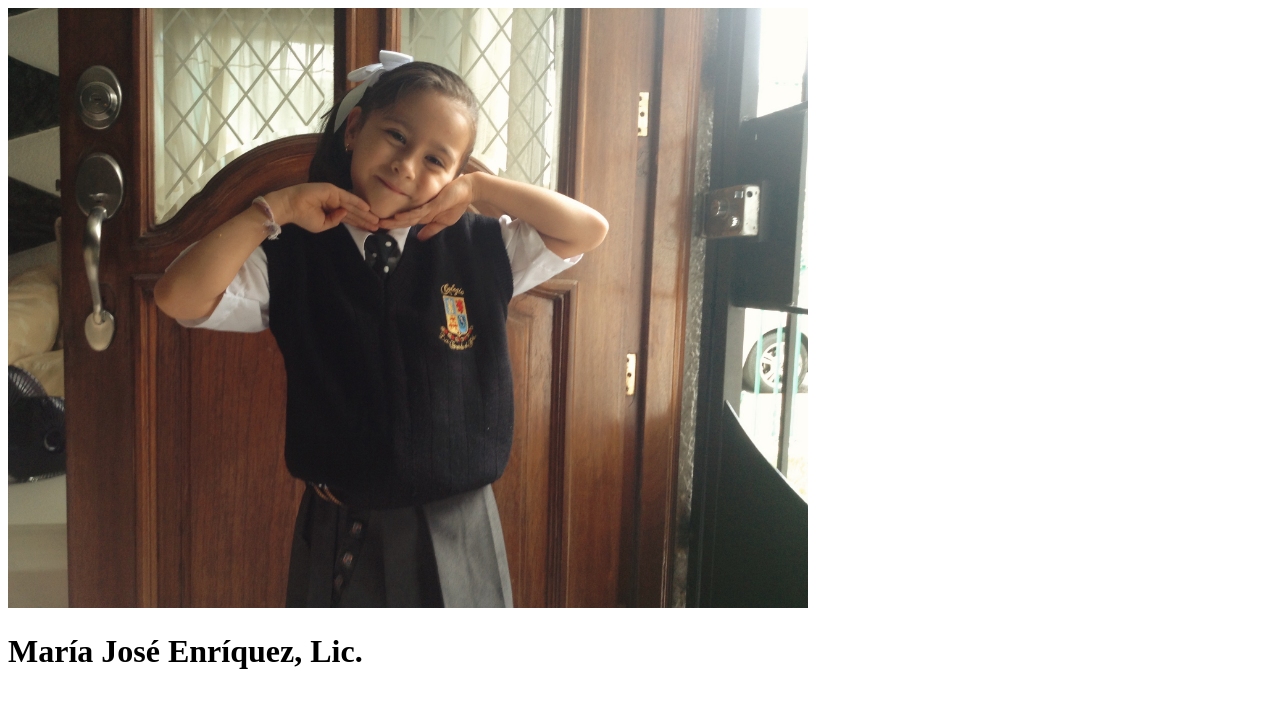
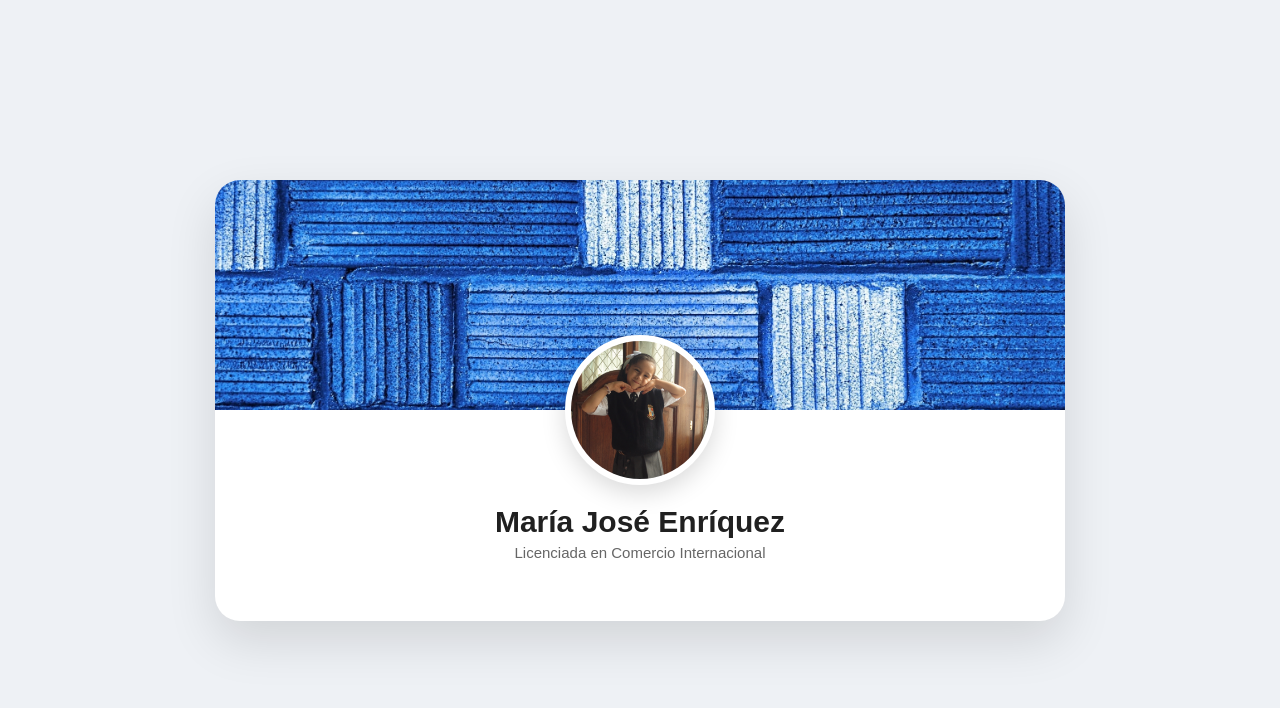
Before and after one commit to mjenriquez001-debug/actividades-dw-majoenriquez, a plain HTML site: page perfil-majoenriquez/index.html in a window 1280 px wide. Drawn offline with Linux system fonts and the light colour scheme.

Commit message:
Actividad1 Perfil Majo- Enriquez update2-Yuri

```diff
--- a/perfil-majoenriquez/index.html
+++ b/perfil-majoenriquez/index.html
@@ -8,6 +8,17 @@
 <head>
     <!-- En la etiqueta del head se incluye el título de la página, los metadatos y
      los enlaces externos coo el css, estilos y apis de letras, íconos y demás -->
+
+     <meta charset="UTF-8">
+  <meta name="description" content="perfil.profesional María José Enríquez">
+  <meta name="keywords" content="Aduanas, Exportaciones, Importaciones, Tratados Comerciales">
+  <meta name="author" content="María José Enríquez">
+  <meta name="viewport" content="width=device-width, initial-scale=1.0">
+
+  <link rel="stylesheet" href="style.css">
+
+  <!--La etiqueta de meta, son los metadatos que nos ayuda a configurar buestro diseño web-->
+
 <title> MajoAduana | María José Enríquez,</title>
 <!--La etiqueta title es el título de como se muestra en el navegador-->
  </head> <!--Aquí termina y se cierra el head-->
@@ -15,29 +26,33 @@
  <!--Aquí INICIA EL BODY-->
  <body>
     <!-- la etiqueta div es para cre4ar una división en la página-->
-    <div class="card">
-        <img src="foto.jpg" alt=" Foto de María José Enríquez" width="800" height="600">
-        <h1> María José Enríquez, Lic. </h1>
+
+    <!--AQUÍ INICIA EL CONTENIDO PRINCIPAL-->
+     <main class="card">
+
+        <div class="cover">
+            <img src="cover.jpg" alt="Foto de cover">
+
+        </div>
+
+        <!--SECCIÓN DEL PERFIL-->
+
+        <section class="profile">
+            <div class="profile-image">
+            <img src="foto.jpg" alt=" Foto de María José Enríquez" width="800" height="600" alt="Foto de María José Enríquez" width="800" height="600">
+            </div>
+
+
+
+            <h1> María José Enríquez </h1>
+            <h2> Licenciada en Comercio Internacional </h2>
+
+        </section>
+</main>
 
 
 
 
-
-        </div>
-
-
-
-    </body> <!--Aquí se CIERRA EL BODY-->
-
-
-
-
-
-
-
-
-
-
-
+</body> <!--Aquí se CIERRA EL BODY-->
 
 </html>
--- /dev/null
+++ b/perfil-majoenriquez/style.css
@@ -0,0 +1,98 @@
+*{
+    margin: 0;
+    padding: 0;
+    box-sizing: border-box;
+}
+
+body {
+    font-family: "Poppins", sans-serif;
+    min-height: 100vh;
+    display: flex;
+    justify-content: center;
+    align-items: center;
+    padding: 40px 20px;
+    background: #eef1f5;
+    color: #252525;
+}
+
+.card {
+    width: 100%;
+    max-width: 850px;
+    background: #ffffff;
+    border-radius: 25px;
+    overflow: hidden;
+    box-shadow:
+       0 20px 50px rgba(0, 0, 0, 0.12);
+    animation: cardAppear 0.7s ease;
+}
+
+/* Animación de entrada */
+
+@keyframes cardAppear {
+    from {
+        opacity: 0;
+        transform: translateY(25px);
+    }
+    to {
+        opacity: 1;
+        transform: translateY(0);
+    }
+}
+
+.cover {
+    width: 100%;
+    height: 230px;
+    overflow: hidden;
+    position: relative;
+}
+
+.cover img {
+    width: 100%;
+    height: 100%;
+    object-fit: cover;
+    display: block;
+    transition: transform 0.6s ease;
+}
+
+.card:hover .cover img {
+    transform: scale(1.04);
+}
+
+.profile {
+    position: relative;
+    padding: 0 45px 45px;
+    text-align: center;
+}
+
+.profile-image {
+    width: 150px;
+    height: 150px;
+    border-radius: 50%;
+    overflow: hidden;
+    border: 6px solid #ffffff;
+    margin: -75px auto 20px;
+    position: relative;
+    background: #ffffff;
+    box-shadow:
+        0 8px 25px rgba(0, 0, 0, 0.15);
+}
+
+.profile-image img {
+    width: 100%;
+    height: 100%;
+    object-fit: cover;
+}
+
+.profile h1 {
+    font-size: 30px;
+    font-weight: 700;
+    margin-bottom: 5px;
+    color: #202020;
+}
+
+.profile h2 {
+    font-size: 15px;
+    font-weight: 500;
+    color: #666;
+    margin-bottom: 15px;
+}
```
Also changed, not shown: perfil-majoenriquez/cover.jpg (added), 2 other files.
